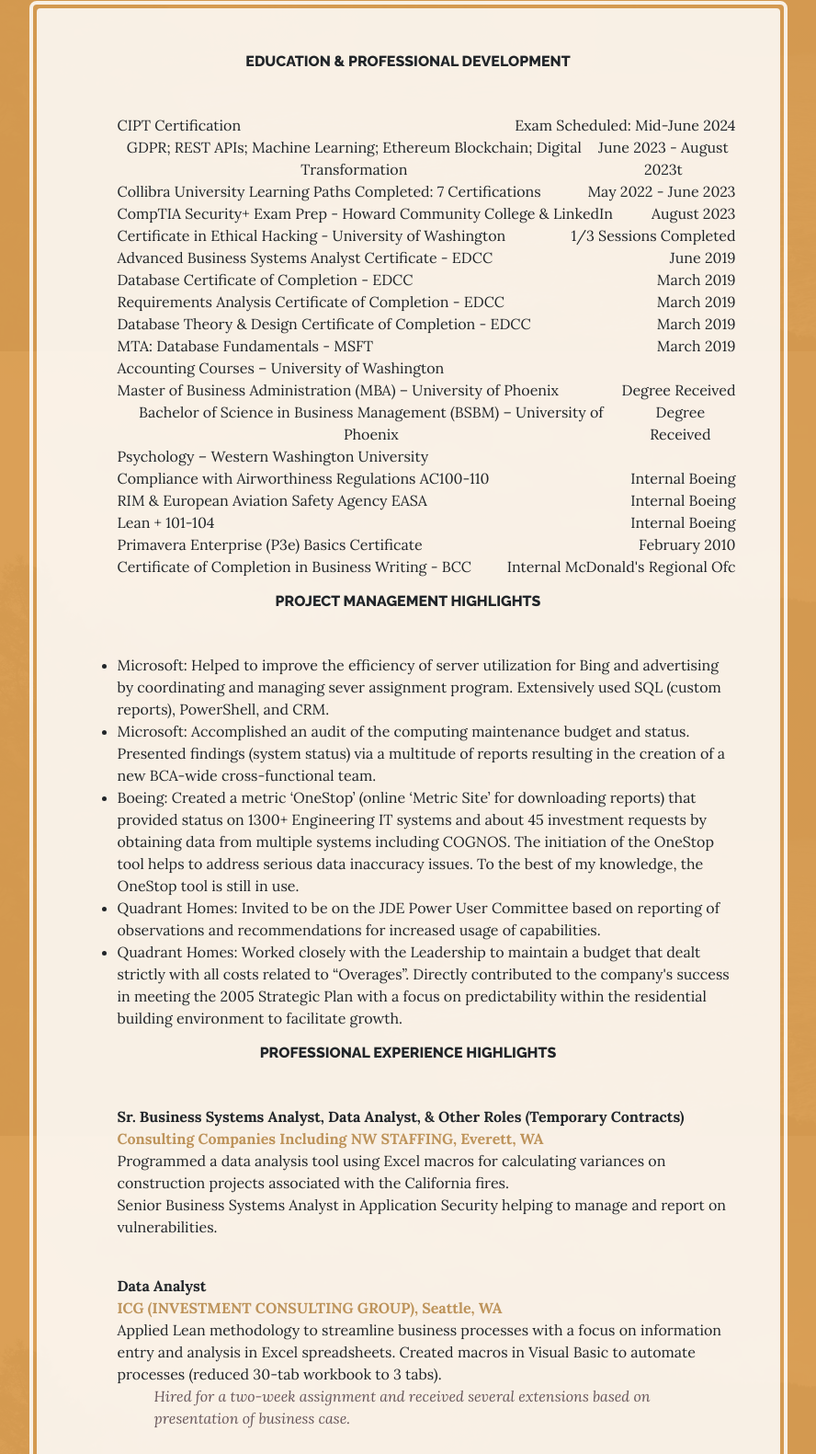
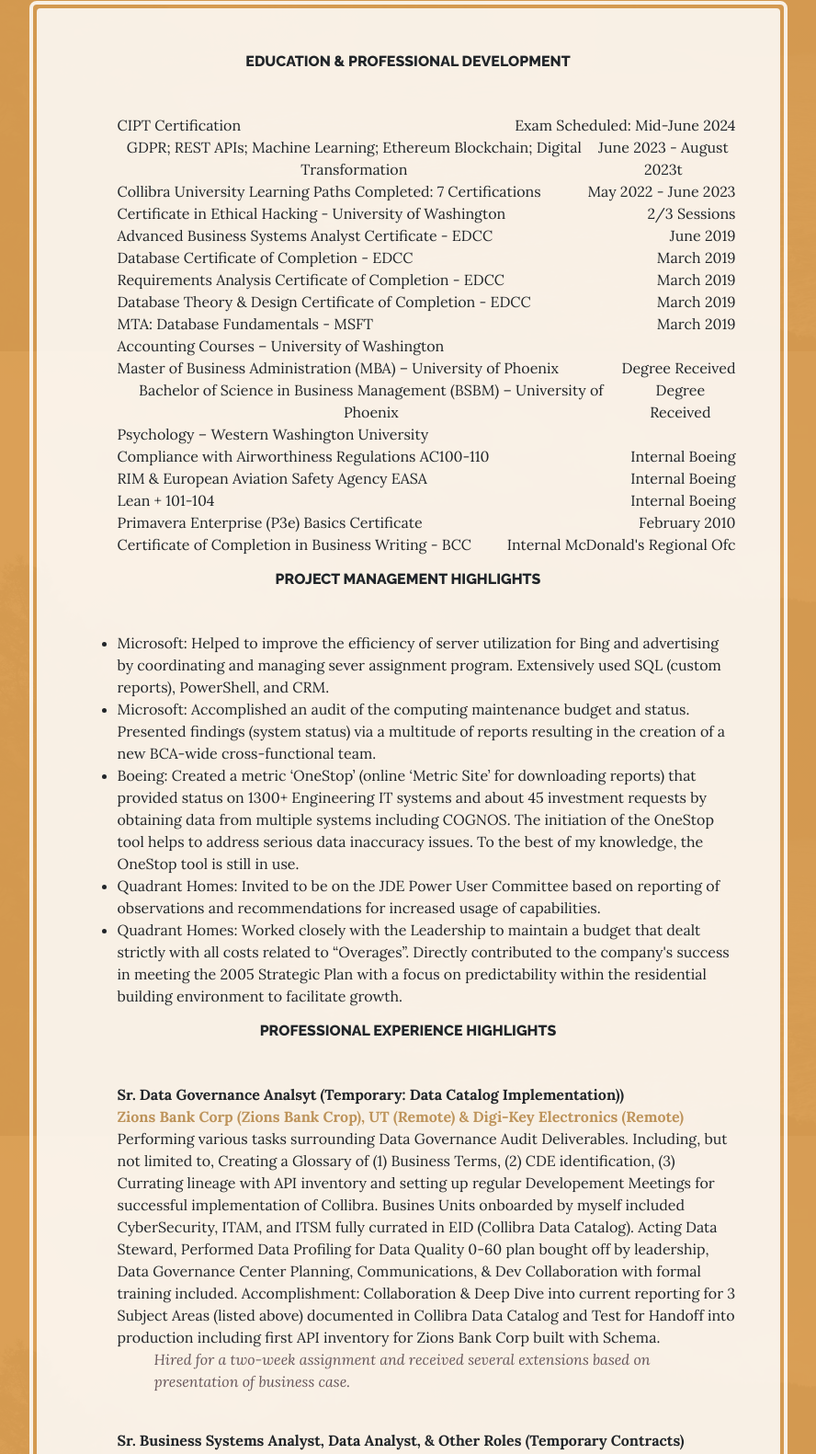
Before and after one commit to RealAmeliaBedelia/MoreAboutMe, a website: page resume.html in a window 1280 px wide. Shown: the part 471-2052 px from the top of the page at 92% size, without its empty margins (196-1084 px from the left). Drawn offline with Linux system fonts and the light colour scheme.

Commit message:
Update resume.html

```diff
--- a/resume.html
+++ b/resume.html
@@ -81,12 +81,8 @@
                   <span class="ml-auto">May 2022 - June 2023</span>
                 </li>
                 <li class="list-unstyled-item list-hours-item d-flex">
-                  CompTIA Security+ Exam Prep - Howard Community College & LinkedIn
-                  <span class="ml-auto">August 2023</span>
-                </li>
-                <li class="list-unstyled-item list-hours-item d-flex">
                   Certificate in Ethical Hacking - University of Washington
-                  <span class="ml-auto">1/3 Sessions Completed</span>
+                  <span class="ml-auto">2/3 Sessions</span>
                 </li>
                 <li class="list-unstyled-item list-hours-item d-flex">
                   Advanced Business Systems Analyst Certificate - EDCC
@@ -104,7 +100,7 @@
                   Database Theory & Design Certificate of Completion - EDCC
                   <span class="ml-auto">March 2019</span>
                 </li>
-				<li class="list-unstyled-item list-hours-item d-flex">
+		<li class="list-unstyled-item list-hours-item d-flex">
                   MTA: Database Fundamentals - MSFT
                   <span class="ml-auto">March 2019 </span>
                 </li>
@@ -136,11 +132,11 @@
                   Lean + 101-104
                   <span class="ml-auto">Internal Boeing</span>
                 </li>
-				<li class="list-unstyled-item list-hours-item d-flex">
-				  Primavera Enterprise (P3e) Basics Certificate
+		<li class="list-unstyled-item list-hours-item d-flex">
+		  Primavera Enterprise (P3e) Basics Certificate
                   <span class="ml-auto">February 2010</span>
                 </li>
-				<li class="list-unstyled-item list-hours-item d-flex">
+		<li class="list-unstyled-item list-hours-item d-flex">
                   Certificate of Completion in Business Writing - BCC
                   <span class="ml-auto">Internal McDonald's Regional Ofc</span>
                 </li>
@@ -166,13 +162,22 @@
 				<span class="section-heading-upper">PROFESSIONAL EXPERIENCE HIGHLIGHTS</span>
               </h2>
               <ul >
-                <li style= "font-weight: bold; list-style: none;text-align: left;";>Sr. Business Systems Analyst, Data Analyst, & Other Roles (Temporary Contracts)</li>
+                <li style= "font-weight: bold; list-style: none;text-align: left;";>Sr. Data Governance Analsyt (Temporary: Data Catalog Implementation)) </li>
+				<li style= "font-weight: bold; color: #bd935a; list-style: none;text-align: left;";>Zions Bank Corp (Zions Bank Crop), UT (Remote) & Digi-Key Electronics (Remote) </li>
+				<li style= "list-style: none;text-align: left;";>Performing various tasks surrounding Data Governance Audit Deliverables. Including, but not limited to, Creating a Glossary of (1) Business Terms, (2) CDE identification, (3) Currating lineage with API inventory and setting up regular Developement Meetings for successful implementation of Collibra. Busines Units onboarded by myself included CyberSecurity, ITAM, and ITSM fully currated in EID (Collibra Data Catalog). Acting Data Steward, Performed Data Profiling for Data Quality 0-60 plan bought off by leadership, Data Governance Center Planning, Communications, & Dev Collaboration with formal training included. Accomplishment: Collaboration & Deep Dive into current reporting for 3 Subject Areas (listed above) documented in Collibra Data Catalog and Test for Handoff into production including first API inventory for Zions Bank Corp built with Schema.
+		</li>
+				<UL>
+				<i><li style= "color: #66555a; list-style: none;text-align: left;";>Hired for a two-week assignment and received several extensions based on presentation of business case.</li></i> <br>
+				</UL>
+			<p />
+		</li>
+		<li style= "font-weight: bold; list-style: none;text-align: left;";>Sr. Business Systems Analyst, Data Analyst, & Other Roles (Temporary Contracts)</li>
 				<li style= "font-weight: bold; color: #bd935a; list-style: none;text-align: left;";>Consulting Companies Including NW STAFFING, Everett, WA </li>
 				<li style= "list-style: none;text-align: left;";>Programmed a data analysis tool using Excel macros for calculating variances on construction projects associated with the California fires.</li>
 		      		<li style= "list-style: none;text-align: left;";>Senior Business Systems Analyst in Application Security helping to manage and report on vulnerabilities.</li> <br>
 			<p />
                 </li>
-                 <li style= "font-weight: bold; list-style: none;text-align: left;";>Data Analyst</li>
+                 <li style= "font-weight: bold; list-style: none;text-align: left;";>Sr. Data Analyst</li>
 				<li style= "font-weight: bold; color: #bd935a; list-style: none;text-align: left;";>ICG (INVESTMENT CONSULTING GROUP), Seattle, WA </li>
 				<li style= "list-style: none;text-align: left;";>Applied Lean methodology to streamline business processes with a focus on information entry and analysis in Excel spreadsheets. Created macros in Visual Basic to automate processes (reduced 30-tab workbook to 3 tabs).</li>
 				<UL>
```
